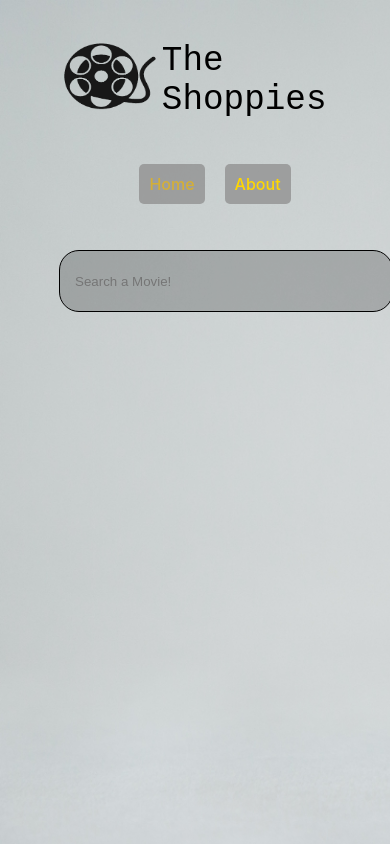
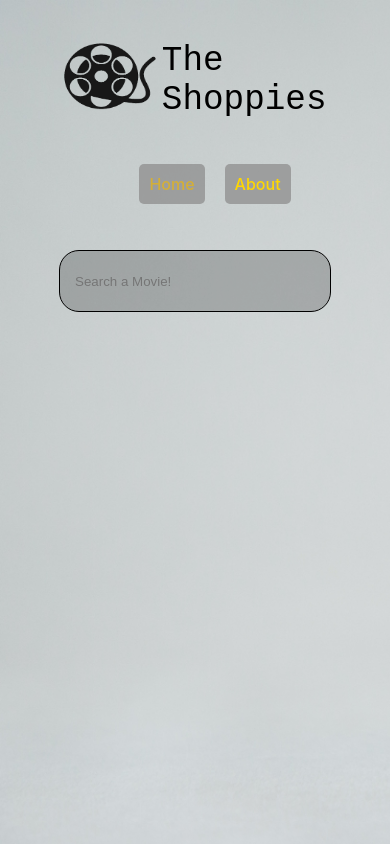
Before and after one commit to ParkerBacall/shopify-challenge, a React (Create React App) app: page / in a window 390 px wide. Built offline with nearby package versions, Linux system fonts and the light colour scheme.

Commit message:
complete + mobile styling

```diff
--- a/src/About.css
+++ b/src/About.css
@@ -1,5 +1,6 @@
 .about-content-container{
     display:flex;
+    padding:15px;
     justify-content: center;
     flex-direction: column;
     background-color: rgba(145,145,145,0.8);
--- a/src/App.css
+++ b/src/App.css
@@ -315,9 +315,10 @@ body{
 .modal-remove-button{
     border:none;
     background-color: rgb(156, 0, 40);
-
+    color: white;
     border-radius: 15px;
     height:18px;
+    width:18px;
 }
 
 .modal-remove-button:hover{
@@ -384,3 +385,48 @@ body{
           transform: translate(24px, 0);
         }
       }
+      @media only screen and (max-width: 600px) {
+
+      html, body {
+        overflow-x: hidden;
+      }
+      body {
+        position: relative
+      }
+      .search-bar-contanier {
+        width: 80%;
+        padding: 20px;
+        height: auto;
+      }
+      .reviews-and-nominations {
+        display: flex;
+        flex-direction: column-reverse;
+        width: 90%;
+        justify-content: center;
+        padding: 20px;
+    }
+
+
+      .nominations-container{
+          width:100%;
+          margin-left:0px;
+      }
+      .search-results-container{
+          width:100%;
+      }
+      .modal-movie-card{
+          width:140px
+      }
+      .modal-movie-poster{
+          width:40px
+      }
+      .movie-title{
+          padding-right:5px;
+          padding-left:10px;
+
+      }
+      .movie-year{
+          padding-right:10px;
+          padding-left:5px;
+      }
+    }
```
Also changed, not shown: 1 other file (tests, documents, lock files or other folders).
